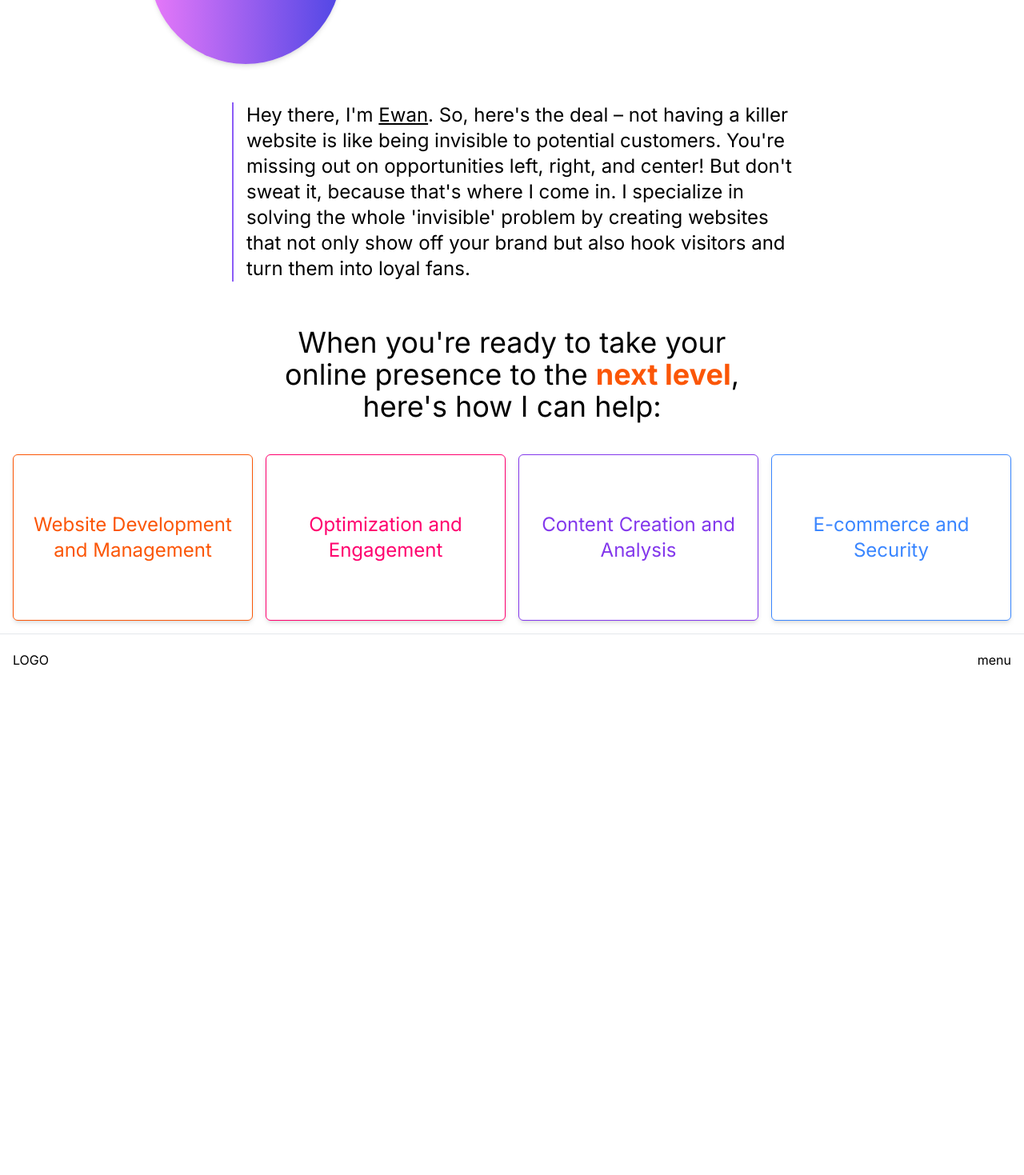
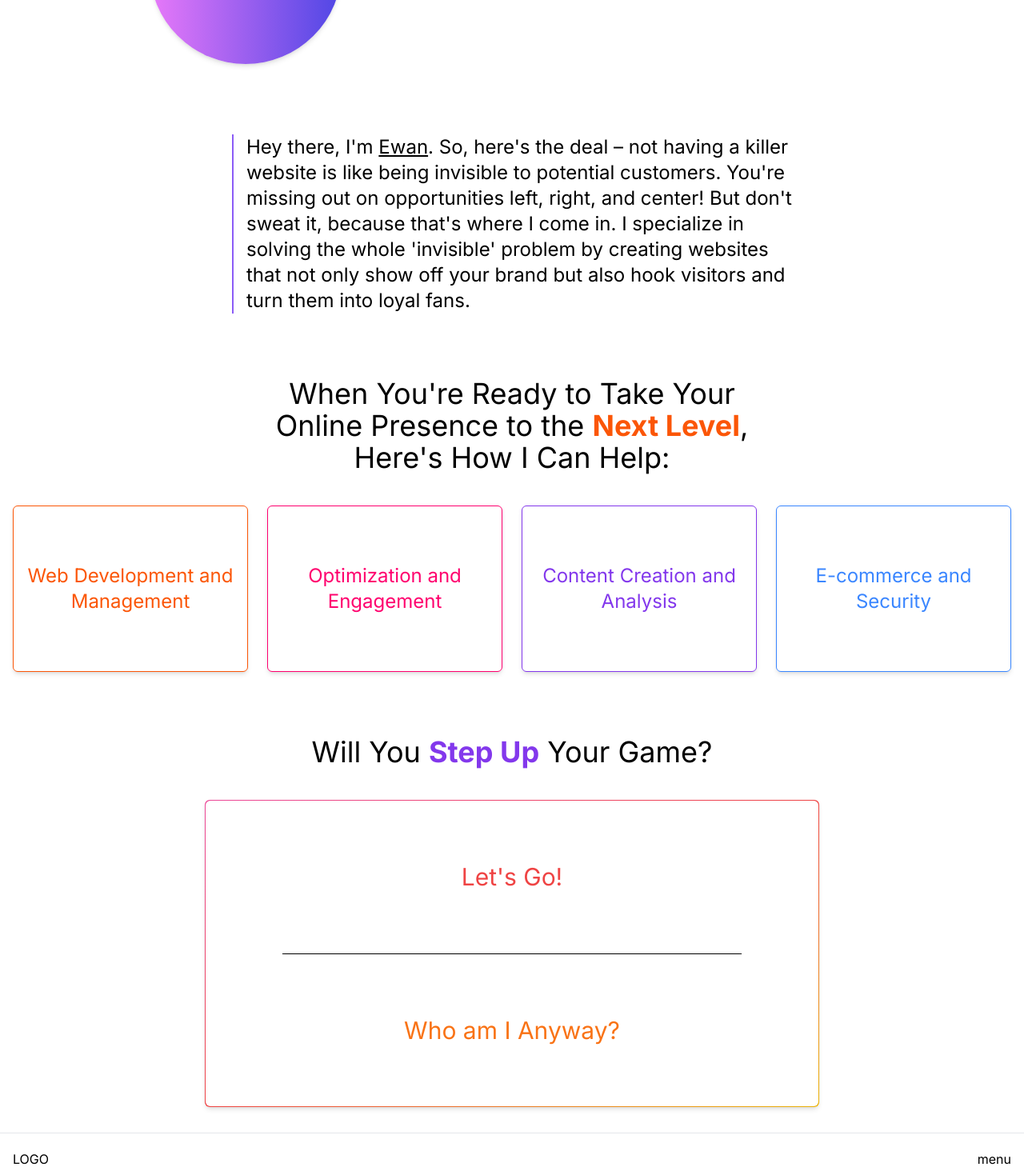
Before and after one commit to M1NDLE55/WebDevEwan, a Next.js app: page / in a window 1280 px wide. Shown: the part 840-2309 px from the top of the page at 80% size. Before the commit the page ends 1688 px from the top, so only its background shows below. Built offline with nearby package versions, Linux system fonts and the light colour scheme.

Commit message:
home updates

```diff
--- a/src/app/components/home/Services.jsx
+++ b/src/app/components/home/Services.jsx
@@ -3,7 +3,7 @@ import Link from "next/link";
 export default function Services() {
   const blocks = [
     {
-      title: "Website Development and Management",
+      title: "Web Development and Management",
       services: ["Website Development", "Domain, Email and Hosting Management"],
       color: "border-[#fb5607]",
       text: "text-[#fb5607]",
@@ -33,7 +33,7 @@ export default function Services() {
   ];
 
   return (
-    <div className="center-div grid max-w-7xl grid-cols-1 gap-4 md:grid-cols-2 lg:grid-cols-4">
+    <div className="center-div mt-10 grid max-w-7xl grid-cols-1 gap-6 md:grid-cols-2 lg:grid-cols-4">
       {blocks.map((block) => (
         <Link
           key={block.title}
@@ -41,7 +41,7 @@ export default function Services() {
           className={`group flex flex-col rounded-md border p-4 text-center shadow-md sm:h-52 ${block.color}`}
         >
           <h3
-            className={`text-xl transition-transform duration-300 sm:text-2xl lg:translate-y-[calc((174px-100%)/2)] lg:group-hover:translate-y-0 ${block.text}`}
+            className={`text-xl transition-transform duration-300 will-change-transform sm:text-2xl lg:translate-y-[calc((174px-100%)/2)] lg:group-hover:translate-y-0 ${block.text}`}
           >
             {block.title}
           </h3>
--- a/src/app/page.js
+++ b/src/app/page.js
@@ -4,7 +4,7 @@ import Shapes from "./components/home/Shapes";
 
 export default function Home() {
   return (
-    <main className="pb-4">
+    <main className="pb-8">
       <Shapes />
       <div className="h-section-1 center-div flex-col px-4">
         <h1 className="text-balance text-center text-5xl font-bold sm:text-6xl">
@@ -15,13 +15,16 @@ export default function Home() {
         </h1>
         <Link
           href={{ pathname: "/quote", query: { ref: "cta-t" } }}
-          className="mt-10 flex w-fit rounded-md border border-cyan-400 p-4 px-6 py-4 text-2xl shadow-md transition-colors hover:border-green-400"
+          className="mt-10 w-fit rounded-md border border-cyan-400 p-4 px-6 py-4 text-center text-xl shadow-md transition-colors hover:border-green-400 sm:text-2xl"
         >
           Get a Quote
         </Link>
+        <Link href="/#welcome" className="mt-5 text-lg underline sm:text-xl">
+          Read More
+        </Link>
       </div>
-      <div className="center-div mt-40 px-7">
-        <p className="border-l-2 border-violet-500 pl-4 text-xl sm:w-[700px] sm:text-2xl">
+      <div id="welcome" className="center-div px-7 pt-[200px]">
+        <p className="border-l-2 border-violet-500 pl-4 text-xl sm:w-[700px] sm:text-2xl ">
           Hey there, I&apos;m{" "}
           <Link href="/about-me" className="underline">
             Ewan
@@ -34,13 +37,37 @@ export default function Home() {
           off your brand but also hook visitors and turn them into loyal fans.
         </p>
       </div>
-      <div className="center-div mt-14 flex-col px-4">
-        <h2 className="mb-10 max-w-3xl text-balance text-center text-3xl sm:text-4xl">
-          When you&apos;re ready to take your online presence to the{" "}
-          <span className="font-bold text-[#fb5607]">next level</span>,<br />
-          here&apos;s how I can help:
+      <div className="center-div mt-20 flex-col px-4">
+        <h2 className="max-w-3xl text-balance text-center text-3xl sm:text-4xl">
+          When You&apos;re Ready to Take Your Online Presence to the{" "}
+          <span className="font-bold text-[#fb5607]">Next Level</span>,<br />
+          Here&apos;s How I Can Help:
         </h2>
         <Services />
+      </div>
+      <div className="center-div w-full flex-col px-4">
+        <h2 className="mt-20 max-w-3xl text-balance text-center text-3xl sm:text-4xl">
+          Will You <br className="sm:hidden" />{" "}
+          <span className="font-bold text-[#8338ec]">Step Up</span>
+          <br className="sm:hidden" /> Your Game?
+        </h2>
+        <div className="mt-10 h-80 w-full max-w-3xl rounded-md bg-gradient-to-br from-pink-500 via-red-500 to-yellow-500 p-[1px] shadow-md sm:h-96">
+          <div className="center-div h-full w-full flex-col rounded-md bg-white">
+            <Link
+              className="center-div h-1/2 w-3/4 text-2xl text-red-500 transition-transform duration-200 hover:-translate-y-2 sm:text-3xl"
+              href={{ pathname: "/quote", query: { ref: "cta-b" } }}
+            >
+              Let&apos;s Go!
+            </Link>
+            <div className="h-[1px] w-3/4 bg-black" />
+            <Link
+              className="center-div h-1/2 w-3/4 text-2xl text-orange-500 transition-transform duration-200 hover:-translate-y-2 sm:text-3xl"
+              href={{ pathname: "/about-me" }}
+            >
+              Who am I Anyway?
+            </Link>
+          </div>
+        </div>
       </div>
     </main>
   );
```
Also changed, not shown: public/star_black.png (deleted).
